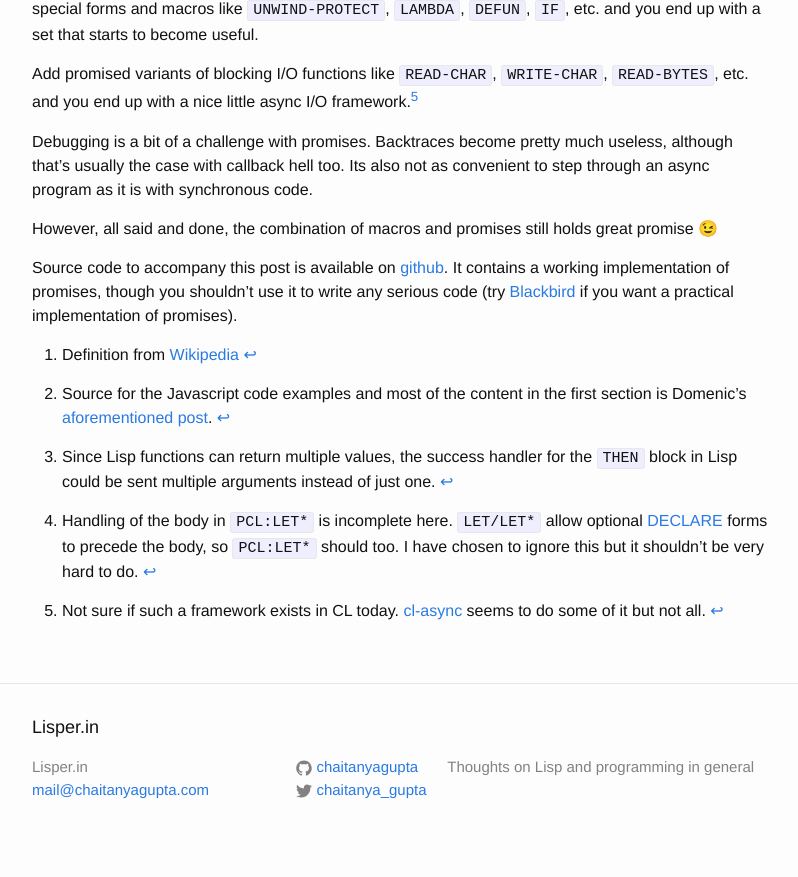
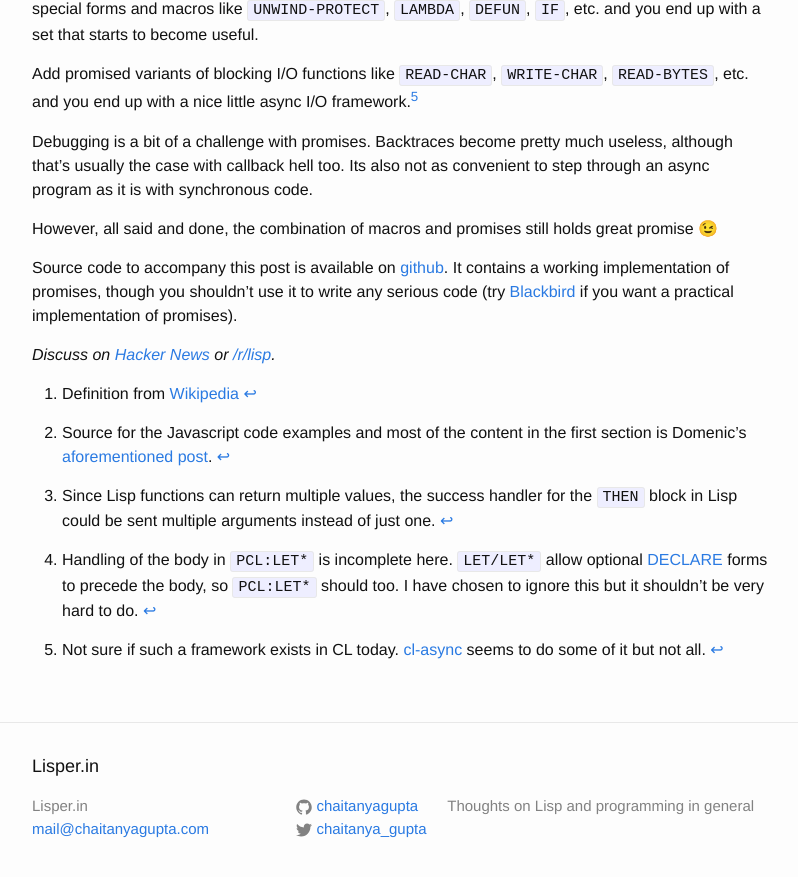
Before and after one commit to lisperin/lisperin.github.io, a Jekyll site: the page built from _posts/2014-12-23-promises.markdown, in a window 1280 px wide and 900 px high, scrolled down 6516 px. Shown: the top 877 px of the window, without its empty margins (238-1036 px from the left). Built offline with Jekyll 4.4.1, drawn with Linux system fonts in a browser that asks for light colours; Markdown is read by kramdown in place of the engine named in the settings.

Commit message:
Link to discussions

```diff
--- a/_posts/2014-12-23-promises.markdown
+++ b/_posts/2014-12-23-promises.markdown
@@ -352,6 +352,9 @@ Source code to accompany this post is available on
 though you shouldn't use it to write any serious code (try
 [Blackbird][] if you want a practical implementation of promises).
 
+<i>Discuss on [Hacker News][hn-discussion] or
+[/r/lisp][rlisp-discussion].</i>
+
 [^1]: Definition from [Wikipedia](http://en.wikipedia.org/wiki/Futures_and_promises)
 
 [^2]: Source for the Javascript code examples and most of the content in the first section is Domenic's [aforementioned post][domenic-promises].
```
Also changed, not shown: other parts of _posts/2014-12-23-promises.markdown (+2 -0 lines).
